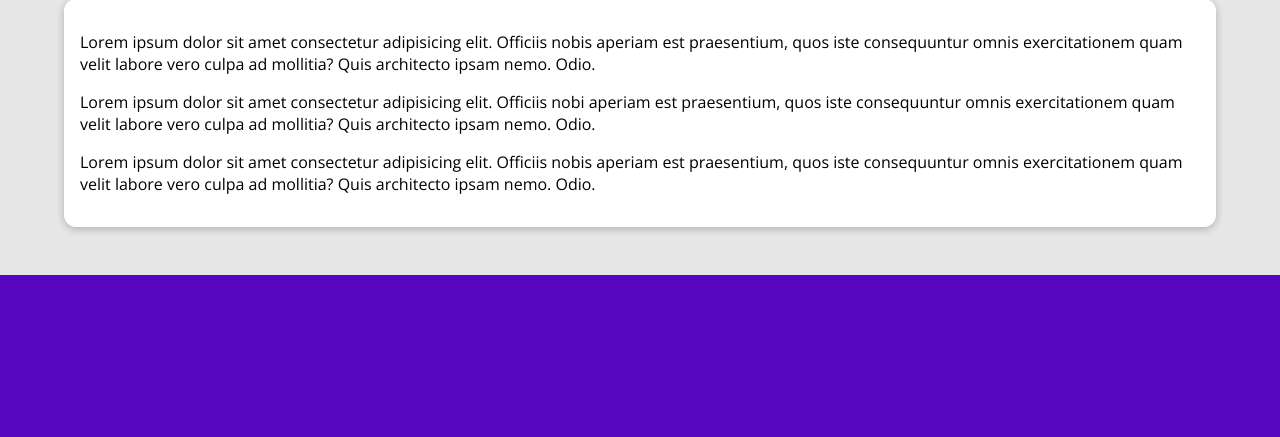
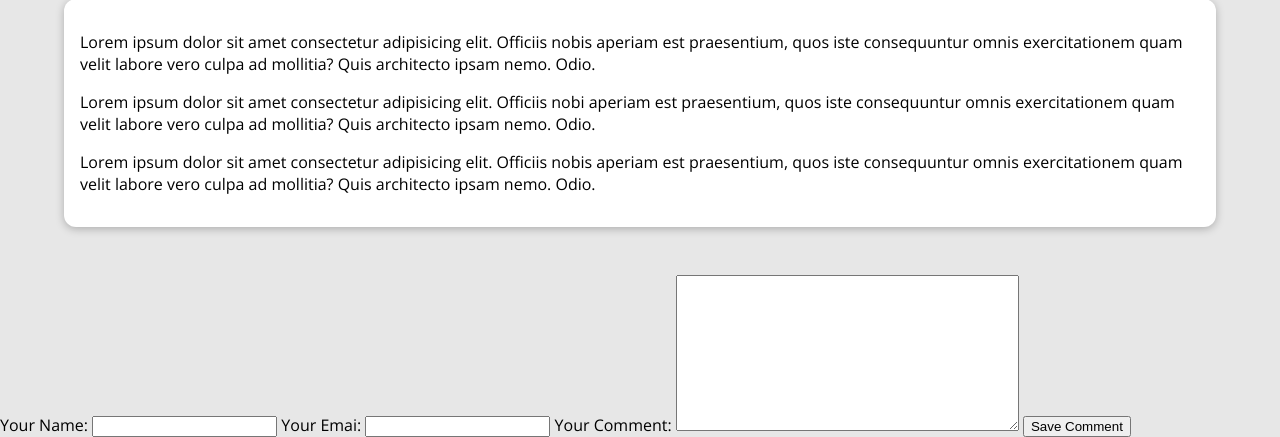
Before and after one commit to Nasim-RN/Blog-project-Django, a Django app: a page that uses blog/templates/blog/post-detail.html in a window 1280 px wide. Shown: the part 529-966 px from the top of the page. Before the commit the page ends 804 px from the top, so only its background shows below. Run offline with Django 4.2, Linux system fonts and the light colour scheme; data comes from the database, SQL or seed files in the repository; both versions use the stored data as it was after the commit.

Commit message:
Adding a comment model

```diff
--- /dev/null
+++ b/blog/forms.py
@@ -0,0 +1,12 @@
+from django import forms
+from .models import Comment
+
+class CommentForm(forms.ModelForm):
+    class Meta:
+        model = Comment
+        exclude = ["post"]
+        labels = {
+            "user_name": "Your Name",
+            "user_email": "Your Emai",
+            "text": "Your Comment"
+        }
--- a/blog/models.py
+++ b/blog/models.py
@@ -31,5 +31,12 @@
     date = models.DateField(auto_now=True)
     slug = models.SlugField(unique=True, db_index=True)
     content = models.TextField(validators=[MinLengthValidator(10)])
-    author = models.ForeignKey(Author, on_delete=models.SET_NULL,null=True,  related_name="posts")
+    author = models.ForeignKey(Author, on_delete=models.SET_NULL, null=True,  related_name="posts")
     tags = models.ManyToManyField(Tag)
+
+
+class Comment(models.Model):
+    user_name = models.CharField(max_length=100)
+    user_email = models.EmailField()
+    text = models.TextField(max_length=400)
+    post = models.ForeignKey(Post, on_delete=models.CASCADE, related_name="comments")
--- a/blog/templates/blog/post-detail.html
+++ b/blog/templates/blog/post-detail.html
@@ -27,4 +27,10 @@
 <main>
   {{ post.content|linebreaks  }}
 </main>
+<div>
+  <form>
+    {{ comment_form }}
+    <button>Save Comment</button>
+  </form>
+</div>
 {% endblock %}
--- a/blog/views.py
+++ b/blog/views.py
@@ -1,6 +1,7 @@
 from django.shortcuts import render, get_object_or_404
 from django.views.generic import ListView, DetailView
 from .models import Post
+from .forms import CommentForm
 
 # Create your views here.
 
@@ -31,4 +32,5 @@
     def get_context_data(self, **kwargs):
         context = super().get_context_data(**kwargs)
         context["post_tags"] = self.object.tags.all()
+        context["comment_form"] = CommentForm()
         return context
```
Also changed, not shown: blog/migrations/0001_initial.py (added), blog/static/blog/images/nasim.jpg (added), db.sqlite3.
